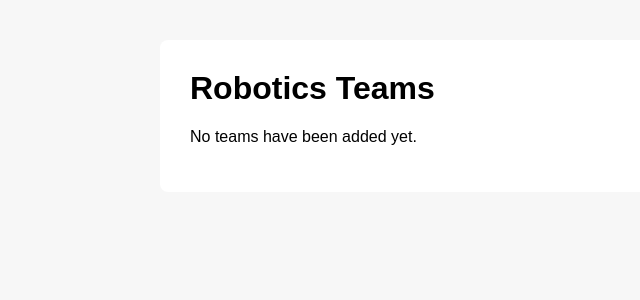
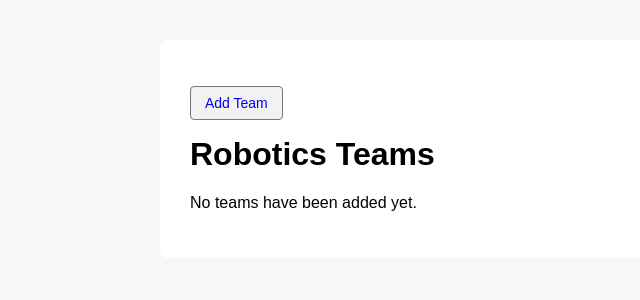
Before and after one commit to ericorozco/robotics-portal, a Django app: page /teams/ in a window 1280 px wide. Shown: the top 300 px of the page, without its empty margins (0-640 px from the left). Run offline with Django 5.2, Linux system fonts and the light colour scheme; data that the repository does not hold is empty.

Commit message:
Created the Add Team and Button to go back to teams list

```diff
--- a/teams/templates/teams/team_list.html
+++ b/teams/templates/teams/team_list.html
@@ -10,6 +10,12 @@
 <body>
 
 <div class="container">
+    <p>
+        <a class="button"
+        href="{% url 'team_add' %}">
+            Add Team
+        </a>
+    </p>
 
     <h1>Robotics Teams</h1>
 
--- a/teams/urls.py
+++ b/teams/urls.py
@@ -3,7 +3,9 @@ from . import views
 
 urlpatterns = [
     path("", views.team_list, name="team_list"),
+    path("add/", views.team_add, name="team_add"),
     path("<int:team_id>/", views.team_detail, name="team_detail"),
+
     path("<int:team_id>/student/add/", views.student_add, name="student_add"),
     path(
         "<int:team_id>/student/<int:student_id>/edit/",
--- a/teams/views.py
+++ b/teams/views.py
@@ -3,6 +3,7 @@ from django.shortcuts import redirect, get_object_or_404, render
 # Create your views here.
 from .models import Team
 from students.forms import StudentForm
+from teams.forms import TeamForm
 from students.models import Student
 
 def team_list(request):
@@ -11,6 +12,29 @@ def team_list(request):
 	return render(request, "teams/team_list.html", {
 		"teams":teams
 	})
+
+def team_add(request):
+    if request.method == "POST":
+        form = TeamForm(request.POST)
+
+        if form.is_valid():
+            team = form.save()
+
+            return redirect(
+                "team_detail",
+                team_id=team.id
+            )
+
+    else:
+        form = TeamForm()
+
+    return render(
+        request,
+        "teams/team_add.html",
+        {
+            "form": form,
+        }
+    )
 
 def team_detail(request, team_id):
     team = get_object_or_404(Team, id=team_id)
```
Also changed, not shown: teams/forms.py (added, +7 -0 lines), teams/templates/teams/team_add.html (added, +35 -0 lines), teams/templates/teams/team_detail.html (+7 -7 lines), students/forms.py (line endings or trailing spaces).
